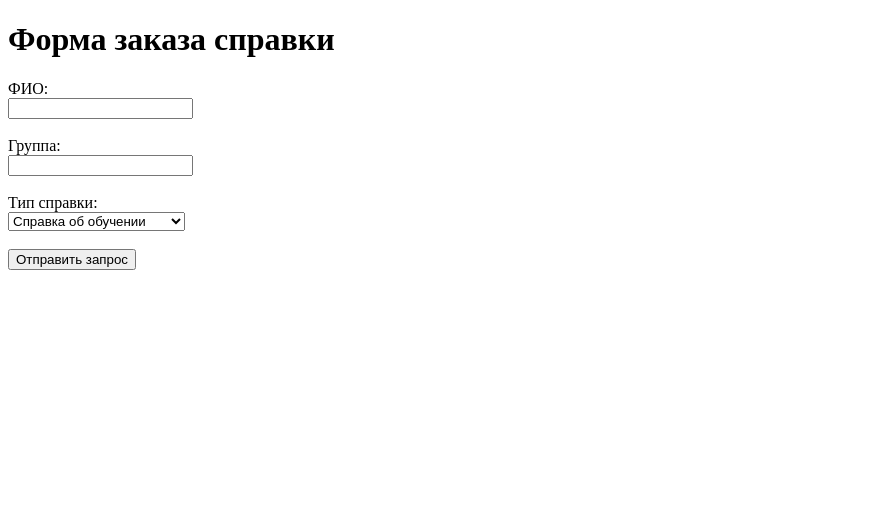
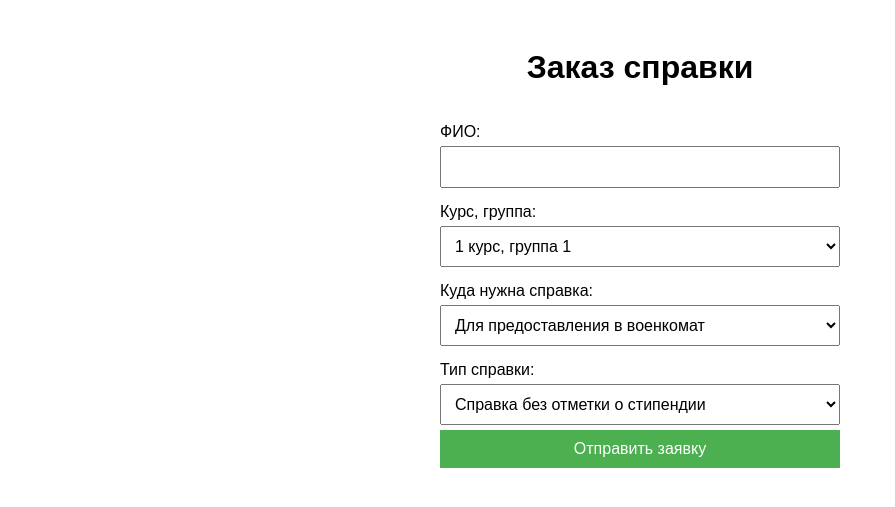
Before and after one commit to AlenaStarodubtseva/site, a Flask app: page / in a window 1280 px wide. Shown: the top 507 px of the page, without its empty margins (0-895 px from the left). Run offline with Flask 3, Linux system fonts and the light colour scheme.

Commit message:
Обновлена логика и интерфейс

```diff
--- a/app.py
+++ b/app.py
@@ -15,24 +15,39 @@ db = SQLAlchemy(app)
 class Request(db.Model):
     id = db.Column(db.Integer, primary_key=True)
     name = db.Column(db.String(100), nullable=False)
-    group = db.Column(db.String(50), nullable=False)
-    request_type = db.Column(db.String(50), nullable=False)
-    created_at = db.Column(db.DateTime, default=db.func.now())
+    group = db.Column(db.String(100), nullable=False)
+    request_type = db.Column(db.String(100), nullable=False)
+    destination = db.Column(db.String(100), nullable=False)
+    period = db.Column(db.String(100), nullable=True)  # Добавили новое поле
+
 
 # Route for the main student form
 @app.route("/", methods=["GET", "POST"])
 def index():
     if request.method == "POST":
-        name = request.form['name']
-        group = request.form['group']
-        request_type = request.form['request_type']
+        # Получение данных из формы
+        name = request.form.get('name')
+        course_group = request.form.get('course_group')
+        destination = request.form.get('destination')
+        request_type = request.form.get('request_type')
+        period = request.form.get('period') if request_type == "Справка с отметкой о стипендии" else None
 
-        # Save to database
-        new_request = Request(name=name, group=group, request_type=request_type)
+        # Сохранение в базу данных
+        new_request = Request(
+            name=name,
+            group=course_group,
+            request_type=request_type,
+            destination=destination,
+            period=period
+        )
         db.session.add(new_request)
         db.session.commit()
+
         return "Ваш запрос успешно отправлен!"
+
+    # Если метод GET, отображаем форму
     return render_template("index.html")
+
 
 # Admin view for handling requests
 @app.route("/admin", methods=["GET"])
--- a/templates/index.html
+++ b/templates/index.html
@@ -2,23 +2,85 @@
 <html>
 <head>
     <title>Заказ справки</title>
+    <style>
+        body {
+            font-family: Arial, sans-serif;
+            text-align: center;
+            padding: 20px;
+        }
+        form {
+            display: inline-block;
+            text-align: left;
+            max-width: 400px;
+            width: 100%;
+        }
+        label {
+            font-size: 16px;
+            display: block;
+            margin-top: 15px;
+        }
+        input, select, button {
+            width: 100%;
+            padding: 10px;
+            font-size: 16px;
+            margin-top: 5px;
+            box-sizing: border-box;
+        }
+        button {
+            background-color: #4CAF50;
+            color: white;
+            border: none;
+            cursor: pointer;
+        }
+        button:hover {
+            background-color: #45a049;
+        }
+    </style>
+    <script>
+        function updateForm() {
+            const requestType = document.getElementById('request_type').value;
+            const periodField = document.getElementById('period_field');
+            if (requestType === "Справка с отметкой о стипендии") {
+                periodField.style.display = "block";
+            } else {
+                periodField.style.display = "none";
+            }
+        }
+    </script>
 </head>
 <body>
-    <h1>Форма заказа справки</h1>
+    <h1>Заказ справки</h1>
     <form method="POST">
-        <label for="name">ФИО:</label><br>
-        <input type="text" id="name" name="name" required><br><br>
+        <label for="name">ФИО:</label>
+        <input type="text" id="name" name="name" required>
 
-        <label for="group">Группа:</label><br>
-        <input type="text" id="group" name="group" required><br><br>
+        <label for="course_group">Курс, группа:</label>
+        <select id="course_group" name="course_group" required>
+            <option value="1 курс, группа 1">1 курс, группа 1</option>
+            <option value="1 курс, группа 2">1 курс, группа 2</option>
+            <option value="2 курс, группа 1">2 курс, группа 1</option>
+            <option value="2 курс, группа 2">2 курс, группа 2</option>
+        </select>
 
-        <label for="request_type">Тип справки:</label><br>
-        <select id="request_type" name="request_type" required>
-            <option value="Справка об обучении">Справка об обучении</option>
-            <option value="Справка для военкомата">Справка для военкомата</option>
-        </select><br><br>
+        <label for="destination">Куда нужна справка:</label>
+        <select id="destination" name="destination" required>
+            <option value="Для предоставления в военкомат">Для предоставления в военкомат</option>
+            <option value="Для предоставления в банк">Для предоставления в банк</option>
+            <option value="Для личного пользования">Для личного пользования</option>
+        </select>
 
-        <button type="submit">Отправить запрос</button>
+        <label for="request_type">Тип справки:</label>
+        <select id="request_type" name="request_type" onchange="updateForm()" required>
+            <option value="Справка без отметки о стипендии">Справка без отметки о стипендии</option>
+            <option value="Справка с отметкой о стипендии">Справка с отметкой о стипендии</option>
+        </select>
+
+        <div id="period_field" style="display: none;">
+            <label for="period">За какой период нужна справка:</label>
+            <input type="text" id="period" name="period">
+        </div>
+
+        <button type="submit">Отправить заявку</button>
     </form>
 </body>
 </html>
```
